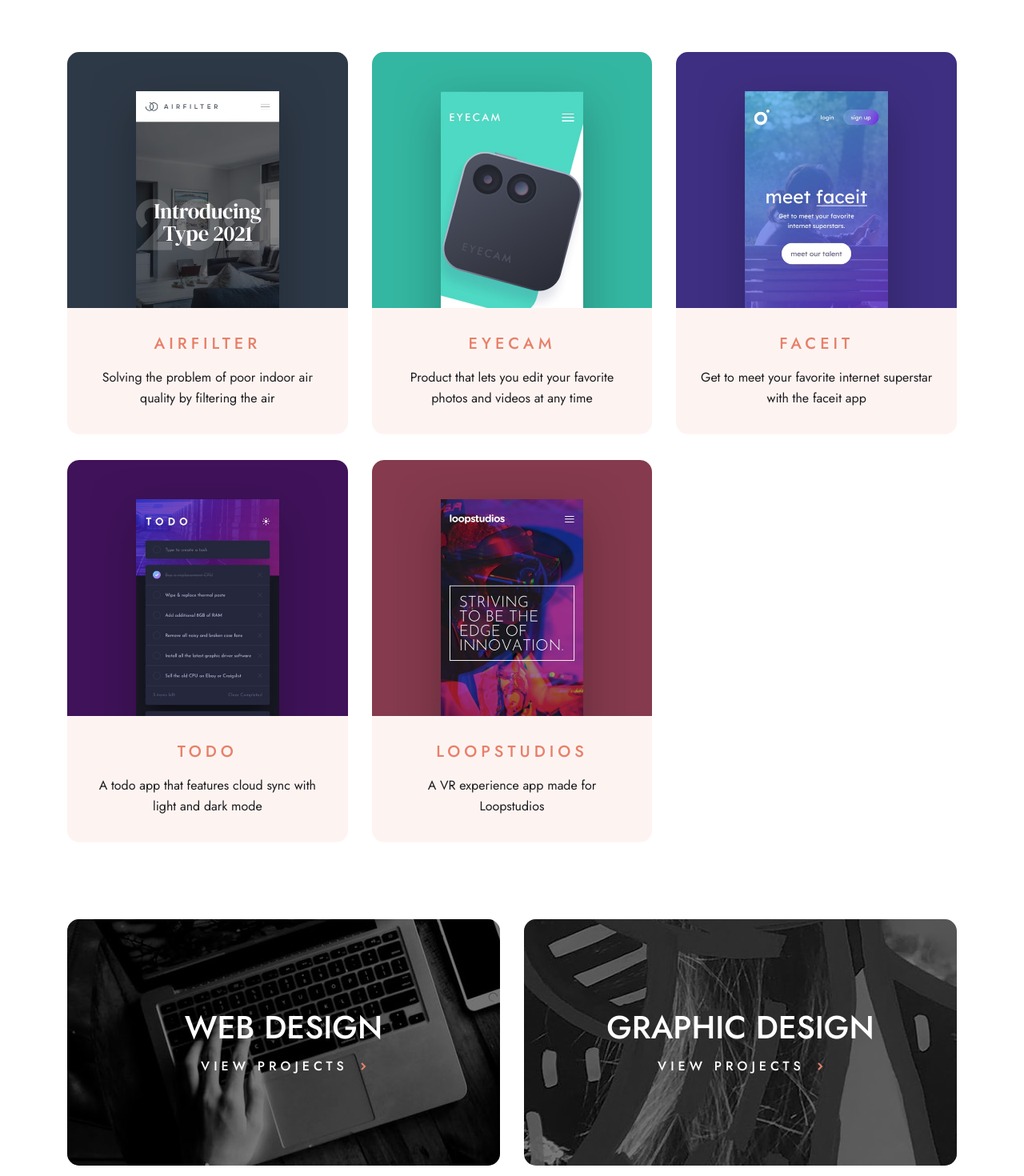
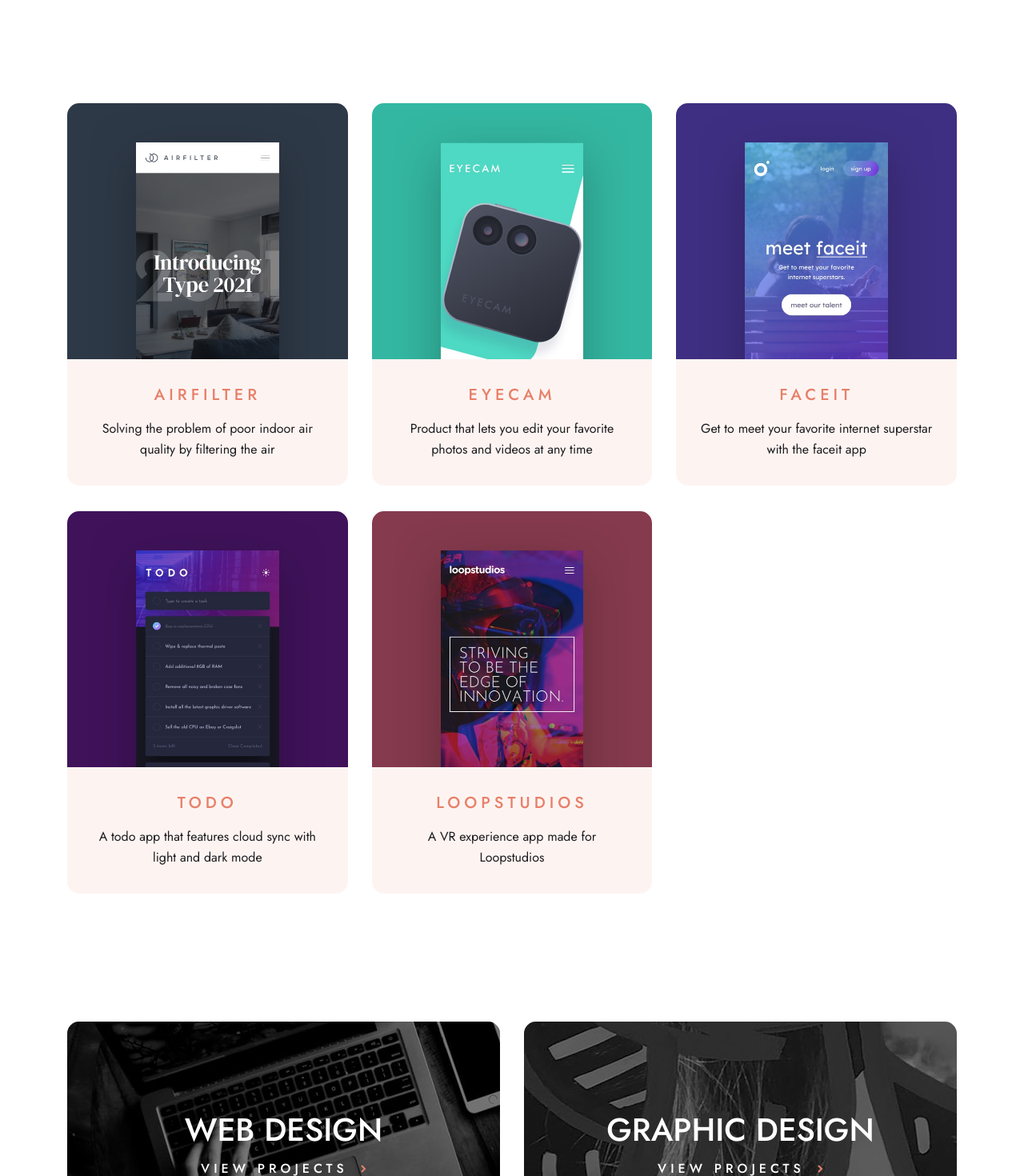
Before and after one commit to Yasmine10/designo-multi-page-website, a React (Vite) app: page /services/app-design in a window 1280 px wide. Shown: the part 440-1910 px from the top of the page at 80% size. Built offline with nearby package versions, Linux system fonts and the light colour scheme; no server answers.

Commit message:
added extra styling to service page

```diff
--- a/src/sass/pages/_service.scss
+++ b/src/sass/pages/_service.scss
@@ -1,6 +1,4 @@
 @use "../abstracts/" as *;
-
-$spacing-service: pxToRem(96);
 
 .service-intro {
     background-color: $clr-primary-400;
@@ -73,8 +71,6 @@ $spacing-service: pxToRem(96);
 }
 
 .service-projects {
-    margin-block: $spacing-service;
-
     &__list {
         display: grid;
         grid-template-columns: 1fr;
@@ -88,7 +84,3 @@ $spacing-service: pxToRem(96);
         }
     }
 }
-
-.service-other-services {
-    margin-bottom: $spacing-service;
-}
--- a/src/views/Service.jsx
+++ b/src/views/Service.jsx
@@ -11,20 +11,20 @@ function Service() {
     const params = useParams();
 
     const serviceData = services.filter(service => service.slug === params.service)[0];
+    const projectsData = projects.filter(project => project.service_id === serviceData.id);
     const otherServicesData = services.filter(service => service.slug !== params.service);
-    const projectsData = projects.filter(project => project.service_id === serviceData.id);
 
     return (
       <main id="main" className="main">
-          <section className={`service-intro ${serviceData.slug} | container--full-mobile`}>
+          <section className={`service-intro ${serviceData.slug} | container--full-mobile spacing-l`}>
               <h1 className="service-intro__title | h1">{serviceData.name}</h1>
               <p className="service-intro__text">{serviceData.intro_text}</p>
           </section>
 
-          <section className="service-projects | container">
+          <section className="service-projects | container spacing-l">
             <ul className="service-projects__list">
-              { projectsData.map((project) => (
-                <li className="service-projects__item">
+              { projectsData.map((project, index) => (
+                <li className="service-projects__item" key={index}>
                   <Project service={serviceData.slug} project={project} />
                 </li>
               ))}
```
